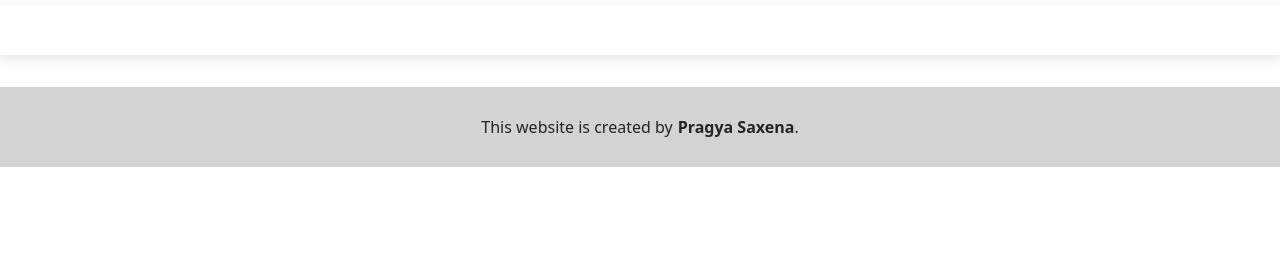
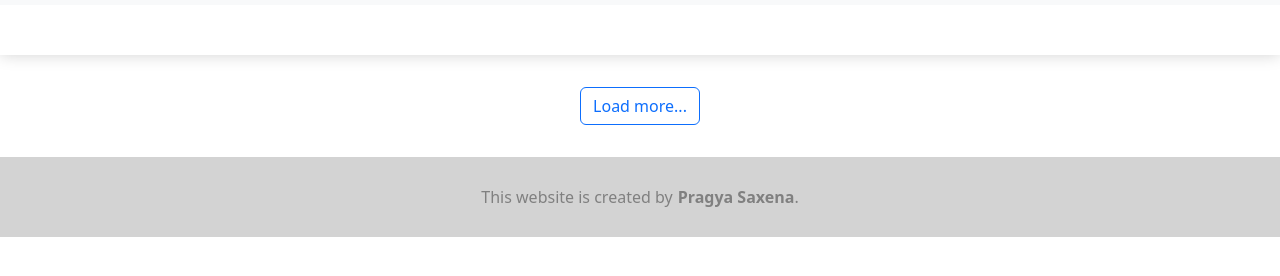
Before and after one commit to pragya-celestial-systems/shopFusion-E-Com-JS, a website with bundled scripts: page index.html in a window 1280 px wide. Shown: the part 72-348 px from the top of the page. Built offline with nearby package versions, Linux system fonts and the light colour scheme; no server answers.

Commit message:
added load more button

```diff
--- a/app.css
+++ b/app.css
@@ -6,6 +6,10 @@ html,
 body {
   margin: 0;
   padding: 0;
+}
+
+.navbar {
+  z-index: 5;
 }
 
 .fa-cart-shopping,
@@ -22,6 +26,14 @@ main {
   margin-left: 5px;
 }
 
+#loadMore {
+  width: 100%;
+  display: flex;
+  align-items: center;
+  justify-content: center;
+  margin-bottom: 2rem;
+}
+
 footer {
   position: relative;
   bottom: 0;
@@ -31,4 +43,5 @@ footer {
   display: flex;
   align-items: center;
   justify-content: center;
+  color: grey;
 }
--- a/app.js
+++ b/app.js
@@ -6,11 +6,18 @@ import { displayProducts } from "./js/products.js";
 
 window.addEventListener("DOMContentLoaded", async () => {
   try {
+    // display categories
     const categories = await fetchData("all");
     createCategories(categories);
 
+    // display products
     const products = await fetchData();
     displayProducts(products);
+    document.querySelector('.form-control').addEventListener('input', e => {
+        const filteredProducts = products.filter(product => product.title.includes(e.target.value));
+        console.log(filteredProducts);
+    })
+    // add event listener on search bar
   } catch (error) {
     console.log(error);
   }
--- a/css/categories.css
+++ b/css/categories.css
@@ -8,7 +8,7 @@
 }
 
 .category-title {
-  margin: 0 1rem 0 0;
+  margin: 0 3rem 0 0;
   font-weight: 500;
   cursor: pointer;
 }
--- a/index.html
+++ b/index.html
@@ -78,6 +78,10 @@
     <!-- products -->
     <main></main>
 
+  <div id="loadMore">
+    <button class="btn btn-outline-primary">Load more...</button>
+  </div>
+
     <!-- footer -->
     <footer>
       This website is created by<strong id="authorName">Pragya Saxena</strong>.
```
